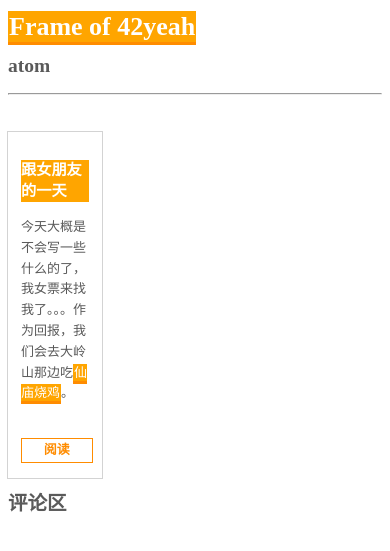
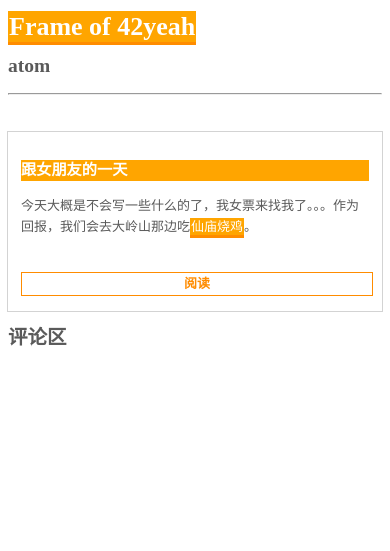
Before and after one commit to POTION4/potion4.github.io, a Jekyll site: the page built from _category/atom.md, in a window 390 px wide. Shown: the top 551 px of the page. Built offline with Jekyll 4.4.1, drawn with Linux system fonts in a browser that asks for light colours; some web fonts are replaced; a script that is not in the unit is left out; comment, search, counter and statistics services are not loaded.

Commit message:
Aaaand responsive

```diff
--- a/_layouts/category.html
+++ b/_layouts/category.html
@@ -12,7 +12,7 @@
 
         <div class="d-flex" style="flex-wrap: wrap; margin-top: 2rem;">
           {% for post in site.categories[page.category] %}
-          <div class="d-flex justify left" style="width: 25%;">
+          <div class="d-flex justify left block-mum" style="">
             <div class="block white">
               <div>
                 <h3 style="background-color: orange; color: white;">{{ post.title }}</h3>
--- a/css/style.css
+++ b/css/style.css
@@ -34,6 +34,10 @@ html {
   .gnome {
     display: none;
   }
+
+  .block-mum {
+    width: 100%;
+  }
 }
 
 @media only screen and (min-width: 1000px) {
@@ -44,6 +48,10 @@ html {
     padding: 0 10rem;
     margin-top: 0;
     margin-bottom: 0;
+  }
+
+  .block-mum {
+    width: 25%;
   }
 
   .huge-page {
```
